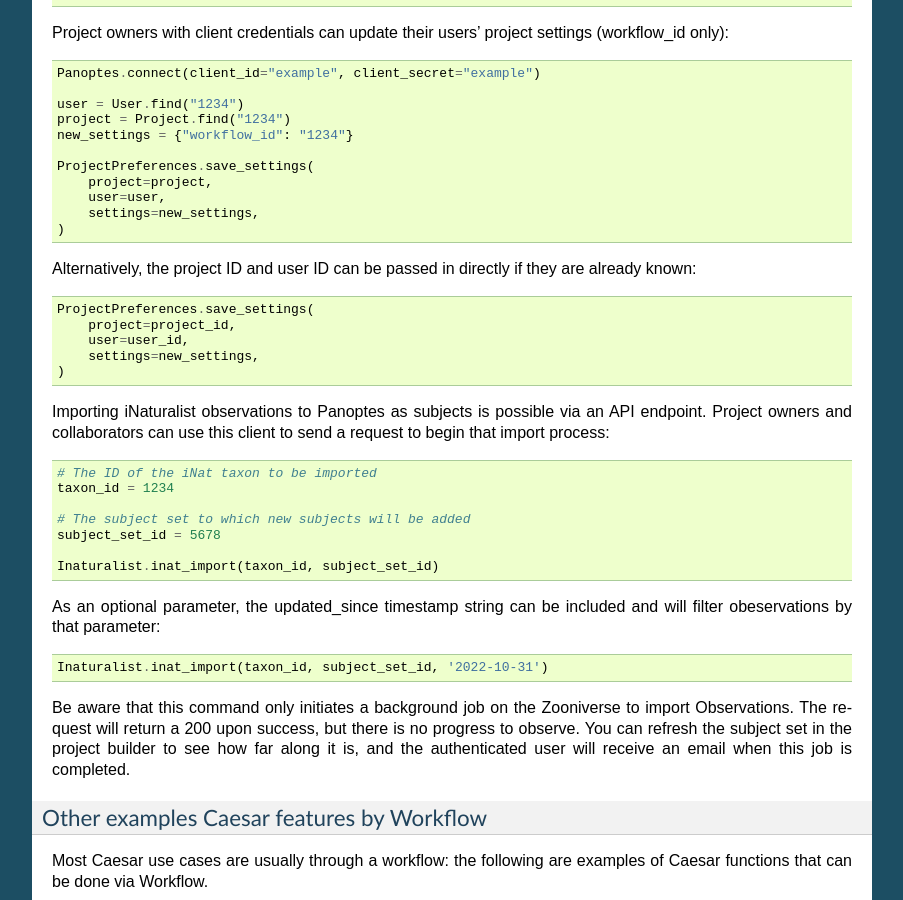
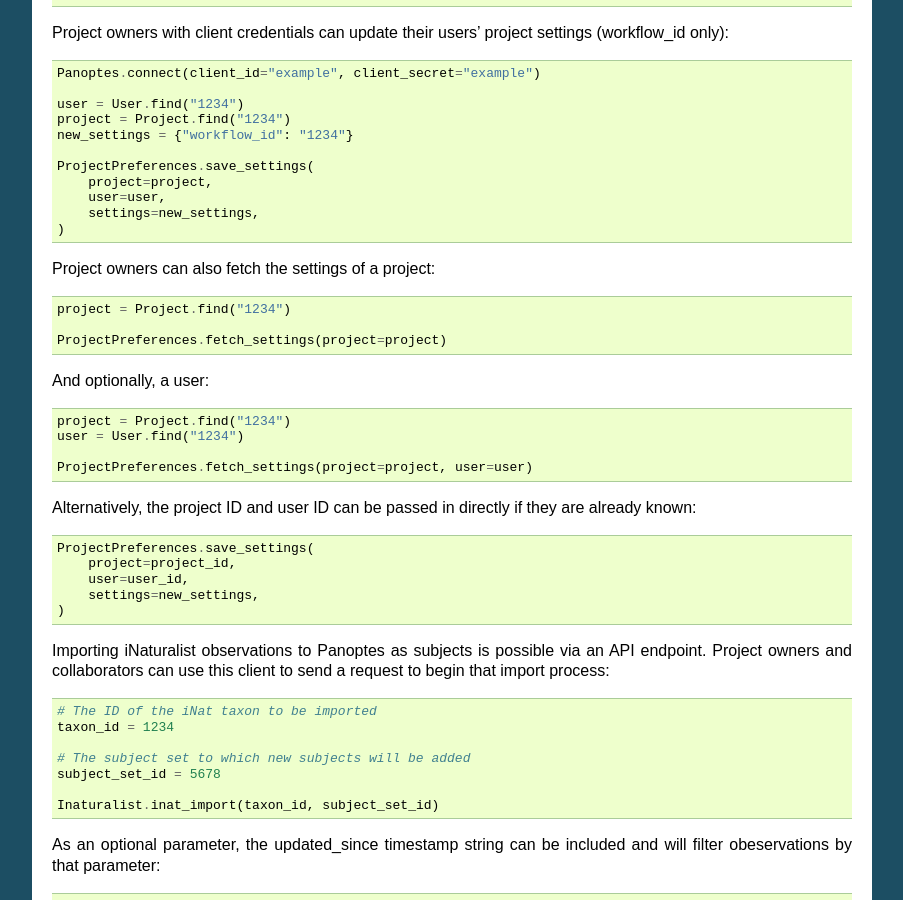
Before and after one commit to zooniverse/panoptes-python-client, a Sphinx documentation site: the page built from docs/user_guide.rst, in a window 1280 px wide and 900 px high, scrolled down 4941 px. Shown: the whole window, without its empty margins (198-1101 px from the left). Built offline with Sphinx 7.4.7, drawn with Linux system fonts in a browser that asks for light colours.

Commit message:
add fetch_settings to other examples

```diff
--- a/docs/user_guide.rst
+++ b/docs/user_guide.rst
@@ -298,6 +298,19 @@
         settings=new_settings,
     )
 
+Project owners can also fetch the settings of a project::
+
+    project = Project.find("1234")
+
+    ProjectPreferences.fetch_settings(project=project)
+
+And optionally, a user::
+
+    project = Project.find("1234")
+    user = User.find("1234")
+
+    ProjectPreferences.fetch_settings(project=project, user=user)
+
 Alternatively, the project ID and user ID can be passed in directly if they are
 already known::
 
```
